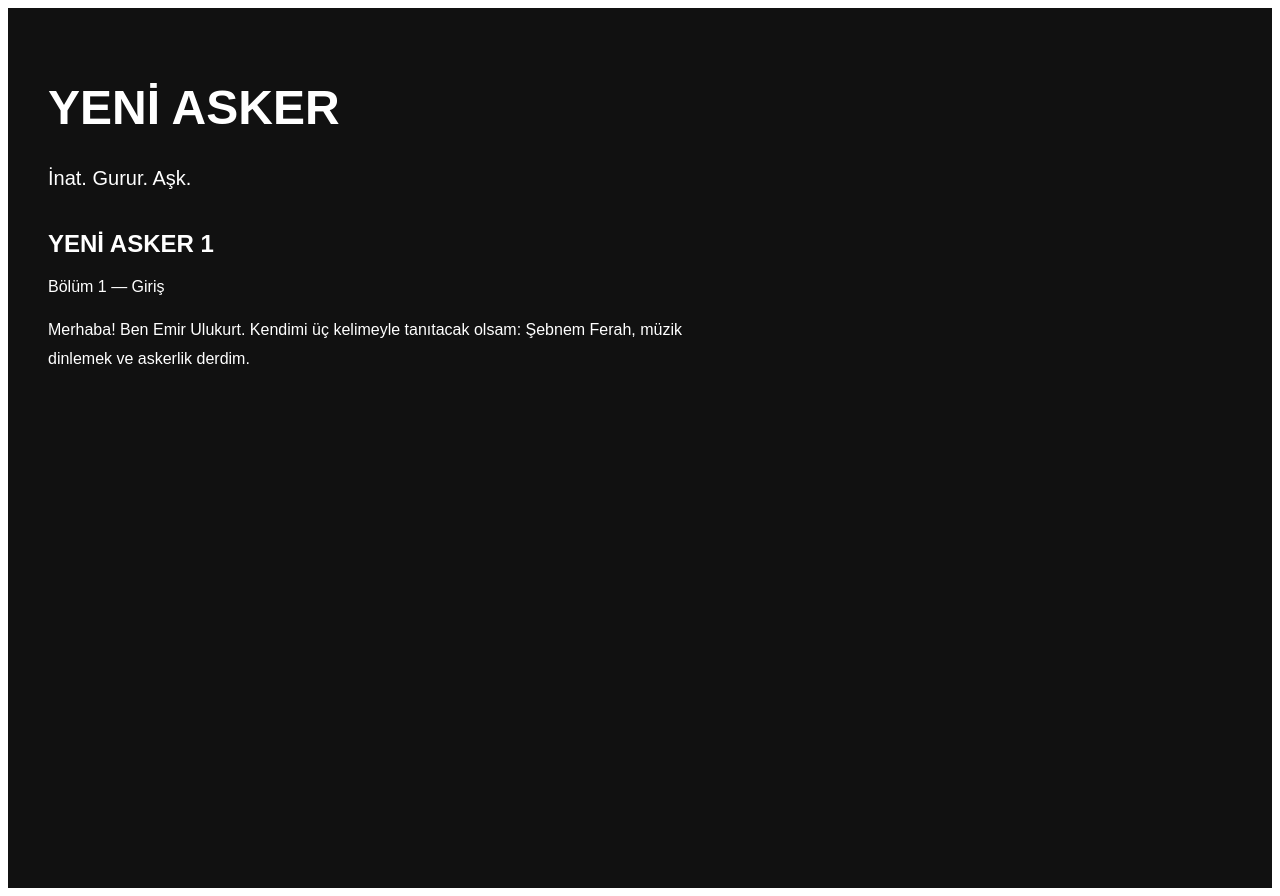
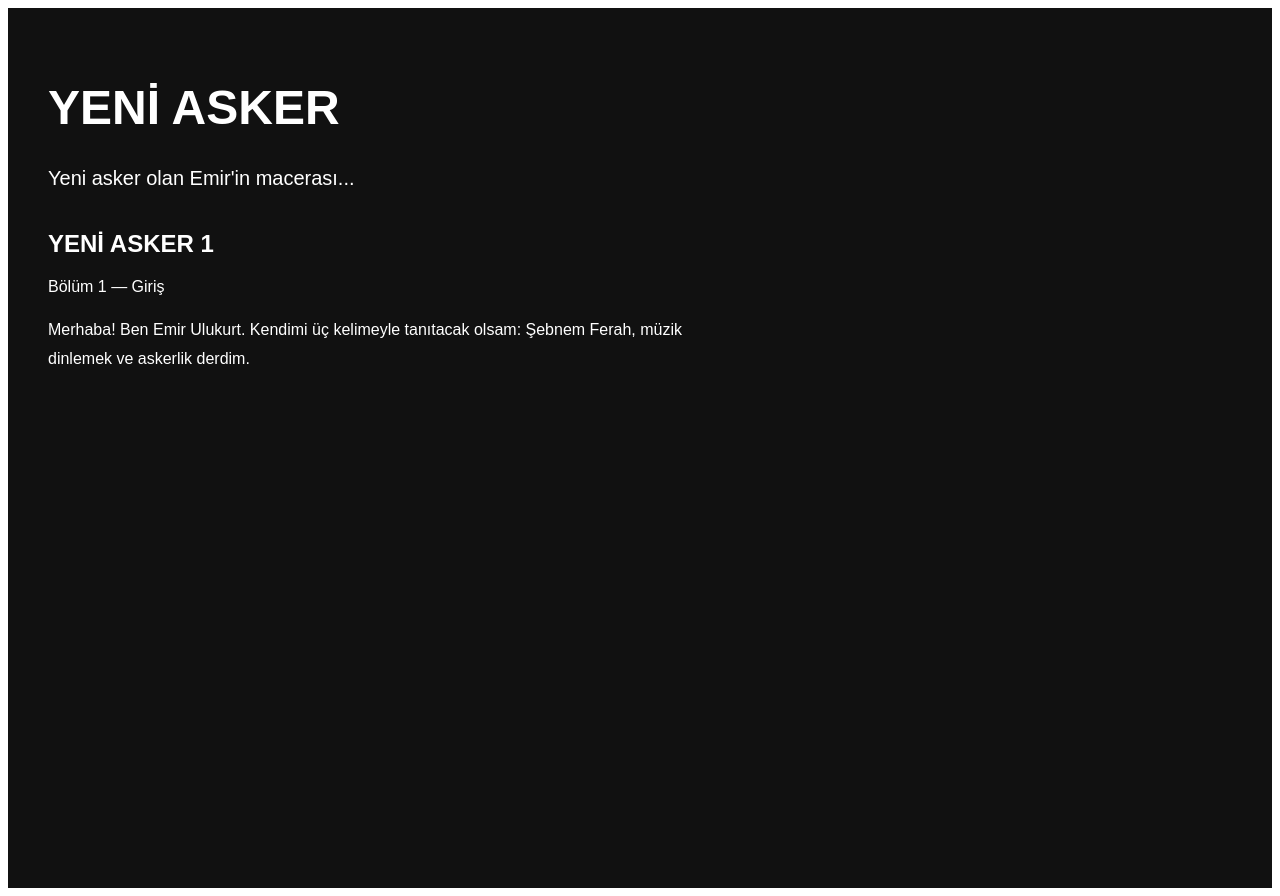
Before and after one commit to yazarEfe/efeninkitaplar-, a React (Vite) app: page / in a window 1280 px wide. Built offline with nearby package versions, Linux system fonts and the light colour scheme.

Commit message:
Başlık açıklaması güncellendi
Kitap açıklaması Emir'in hikayesine uygun şekilde değiştirildi

```diff
--- a/yeni-asker-site.jsx
+++ b/yeni-asker-site.jsx
@@ -8,10 +8,9 @@ export default function YeniAskerSite() {
       fontFamily: "Arial"
     }}>
       <h1 style={{ fontSize: "48px" }}>YENİ ASKER</h1>
-
-      <p style={{ fontSize: "20px", marginTop: "20px" }}>
-        İnat. Gurur. Aşk.
-      </p>
+<p style={{ fontSize: "20px", marginTop: "20px" }}>
+  Yeni asker olan Emir'in macerası...
+</p>
 
       <h2 style={{ marginTop: "40px" }}>
         YENİ ASKER 1
```
